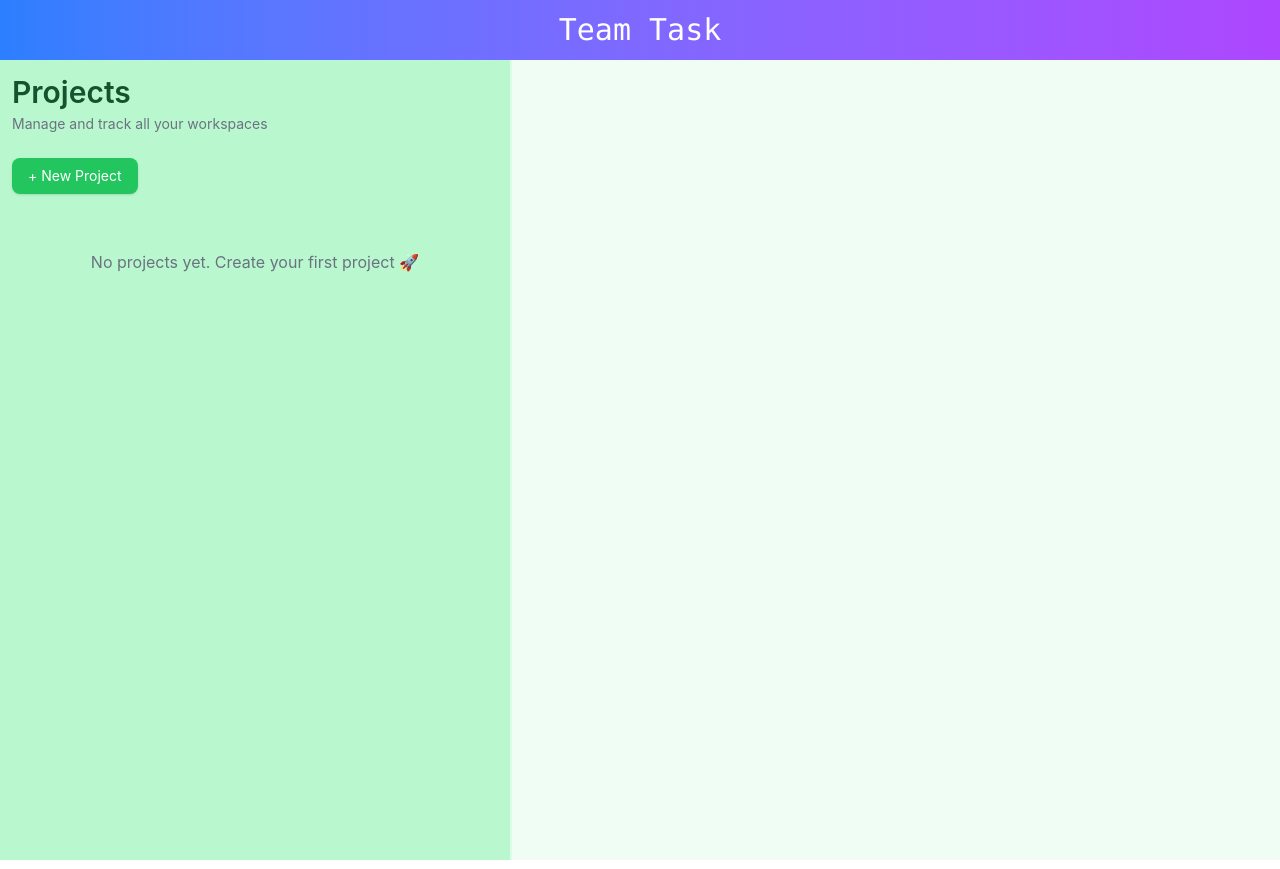
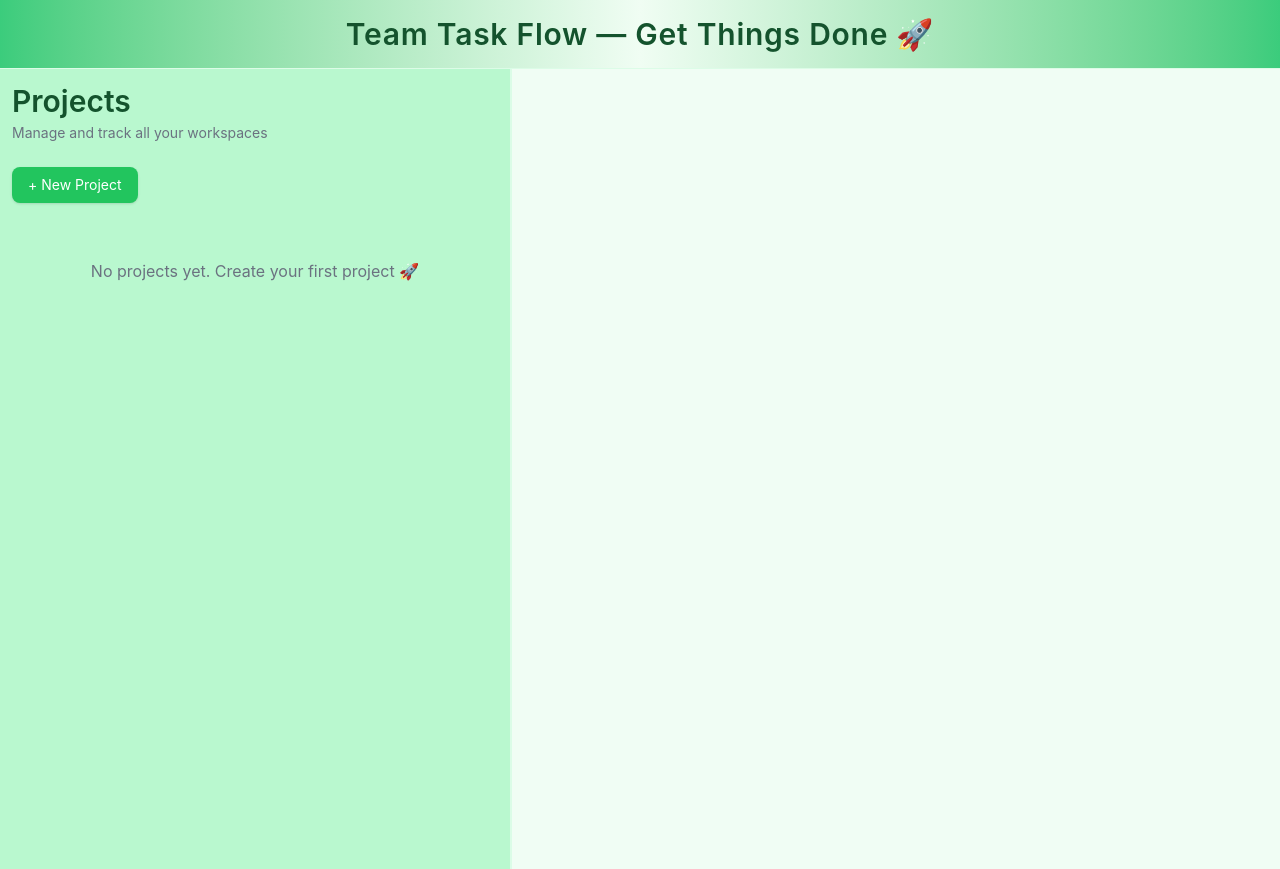
Before and after one commit to chinaz4/teamtask, a React (Vite) app in the folder team-task/: page / in a window 1280 px wide. Built offline with nearby package versions, Linux system fonts and the light colour scheme.

Commit message:
update seven

```diff
--- a/team-task/src/App.jsx
+++ b/team-task/src/App.jsx
@@ -7,9 +7,11 @@ import './App.css';
 function App() {
   return (
     <TaskProvider>
-      <h1 className='text-3xl font-mono text-center p-3 w-full bg-linear-to-r from-blue-500 to-purple-500 text-white'>
-        Team Task
-      </h1>
+      <h1 className="text-3xl font-semibold text-[#14532D] text-center py-4 w-full
+               bg-linear-to-r from-[#3bcc7c] via-[#f0fdf3] to-[#3bcc7c]
+               border-b border-[#DCFCE7] tracking-wide">
+  Team Task Flow  — Get Things Done 🚀
+</h1>
 
       <Router>
         <Routes>
@@ -23,27 +25,3 @@ function App() {
 }
 
 export default App;
-
-/**
- * 🟣 Phase 5: Core Features
-Add task creation form
-Implement editing & deleting
-Implement drag-and-drop
-🟤 Phase 6: Persistence
-Use useEffect to:
-Save to localStorage
-Load from localStorage
-⚫ Phase 7: Enhancements
-Add:
-Deadline highlighting
-Progress indicator
-Input focus using useRef
-🟢 Phase 8: Testing & Cleanup
-Test:
-Add/edit/delete tasks
-Dragging
-Page refresh
-Refactor code:
-Split large components
-Improve naming
- */
--- a/team-task/src/components/TaskBoard.jsx
+++ b/team-task/src/components/TaskBoard.jsx
@@ -48,7 +48,7 @@ const progress = totalTasks === 0 ? 0 : (completedCount / totalTasks) * 100;
 
    <DndContext onDragEnd={handleDragEnd}>
 
-    <div className="flex gap-4">
+    <div className="flex gap-4 sm:flex-col md:flex-col sm:gap-3 md:gap-3 ">
   <TaskColumn
   title="To Do"
   tasks={todoTasks}
--- a/team-task/src/components/TaskColumn.jsx
+++ b/team-task/src/components/TaskColumn.jsx
@@ -45,7 +45,7 @@ function TaskColumn({ title, tasks, status, projectId }) {
   return (
     <div
       ref={setNodeRef}
-      className={`w-80 min-h-100 p-4 rounded-2xl transition-colors
+      className={`w-80 min-h-100 md:w-full sm:w-full p-4 rounded-2xl transition-colors
         ${isOver ? "bg-green-300 border-green-400" : "bg-green-200 border-green-300"}
       `}
     >
--- a/team-task/src/pages/Dashboard.jsx
+++ b/team-task/src/pages/Dashboard.jsx
@@ -3,18 +3,20 @@ import ProjectList from "./ProjectList";
 
 function Dashboard() {
   return (
-    <div className="flex min-h-screen">
+
+    <div className="flex h-screen bg-[#F0FDF4]">
       {/* Left Sidebar */}
-      <div className="w-2/5 bg-green-50">
+      <div className="w-2/5 bg-green-50 flex flex-col ">
         <ProjectList />
       </div>
 
       {/* Right Main Area */}
-      <div className="flex-1 bg-green-50">
+      <div className="flex-1  overflow-y-auto bg-green-50">
         {/* Render the selected project details here */}
         <Outlet />
       </div>
     </div>
+
   );
 }
 
```
